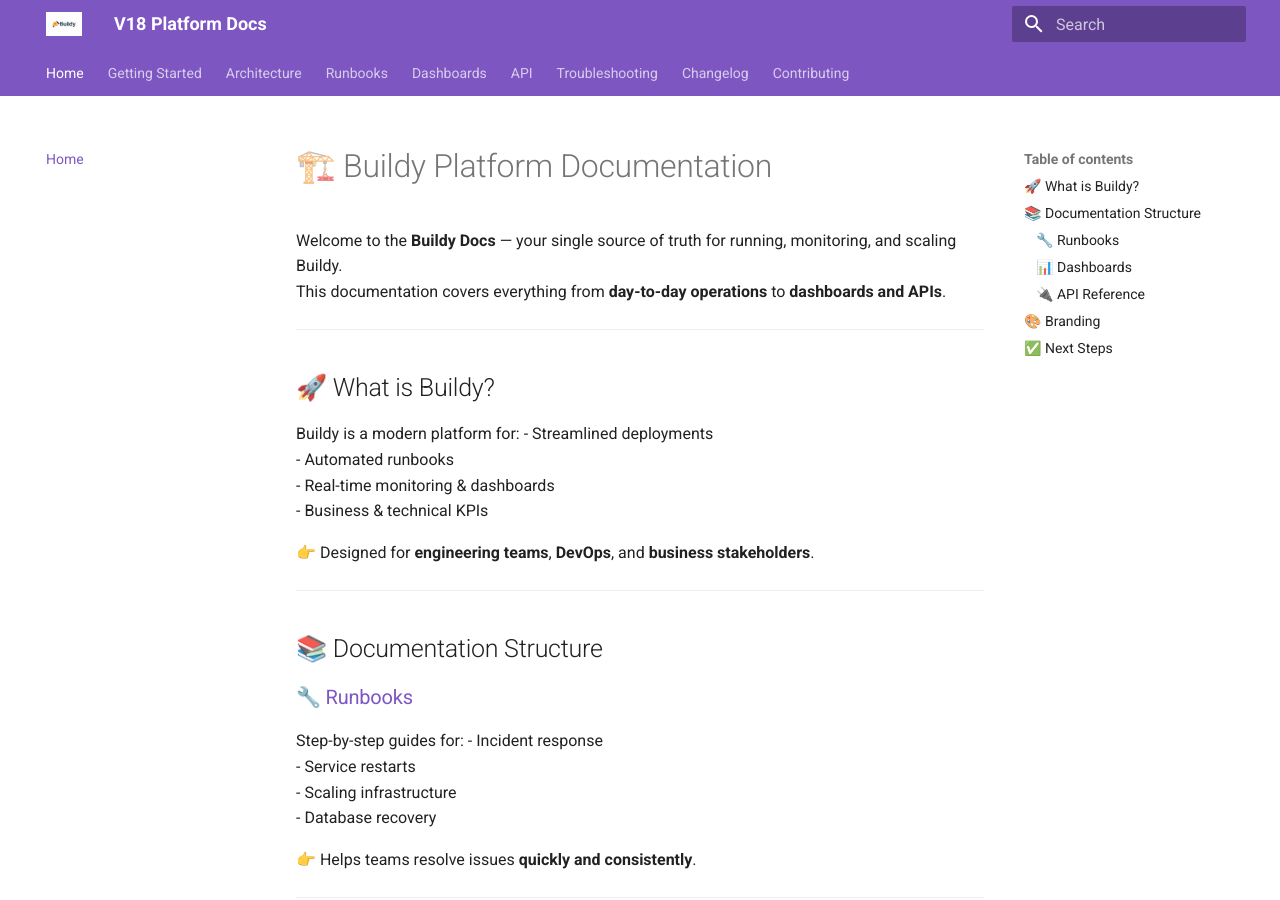
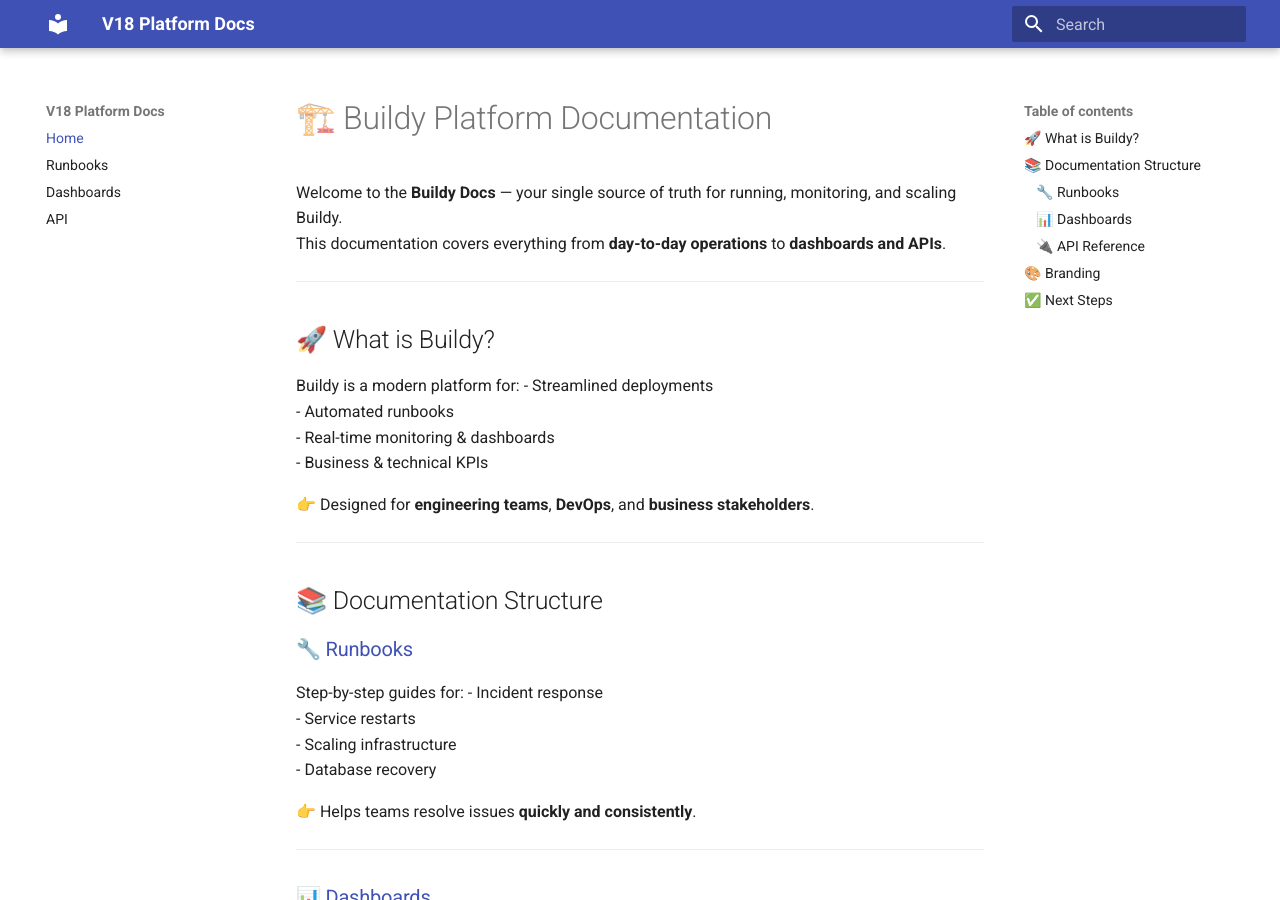
Before and after one commit to Kello54/Buildy, an MkDocs documentation site: the page built from docs/index.md, in a window 1280 px wide and 900 px high. Built offline with MkDocs 1.6.1 and Material for MkDocs 9.7.7, drawn with Linux system fonts in a browser that asks for light colours; the version menu is left out.

Commit message:
Update mkdocs.yml

```diff
--- a/mkdocs.yml
+++ b/mkdocs.yml
@@ -1,36 +1,15 @@
 site_name: V18 Platform Docs
 theme:
   name: material
-  palette:
-    primary: deep purple
-    accent: amber
-  logo: images/logo.png
-  favicon: images/favicon.ico
-  features:
-    - navigation.instant
-    - navigation.tabs
-    - navigation.top
-    - content.code.copy
-    - content.action.edit
 
 plugins:
   - search
   - swagger-ui:
-      spec_file: docs/platform.json
-  - mike:  # versioning plugin
-      alias: true
-
-extra:
-  version:
-    provider: mike
+      swagger_path: docs/platform.json   # ✅ correct option
+  - mike                                 # ✅ no alias here
 
 nav:
   - Home: index.md
-  - Getting Started: getting-started.md
-  - Architecture: architecture.md
   - Runbooks: runbooks.md
   - Dashboards: dashboards.md
-  - API: api.md
-  - Troubleshooting: troubleshooting.md
-  - Changelog: changelog.md
-  - Contributing: contributing.md
+  - API: platform.json
```
